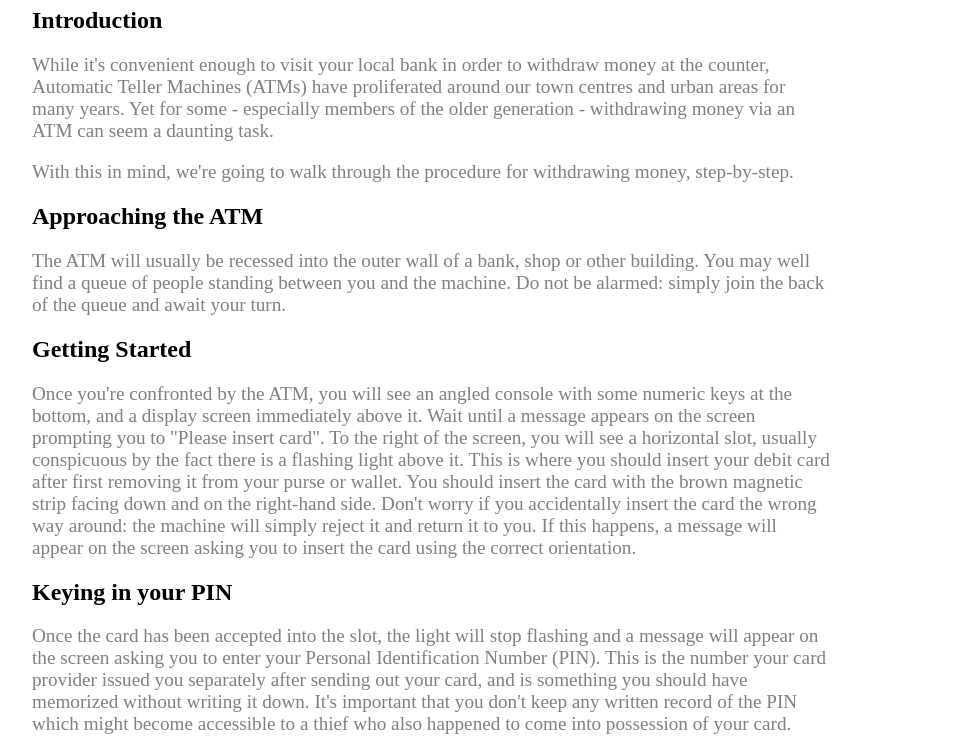
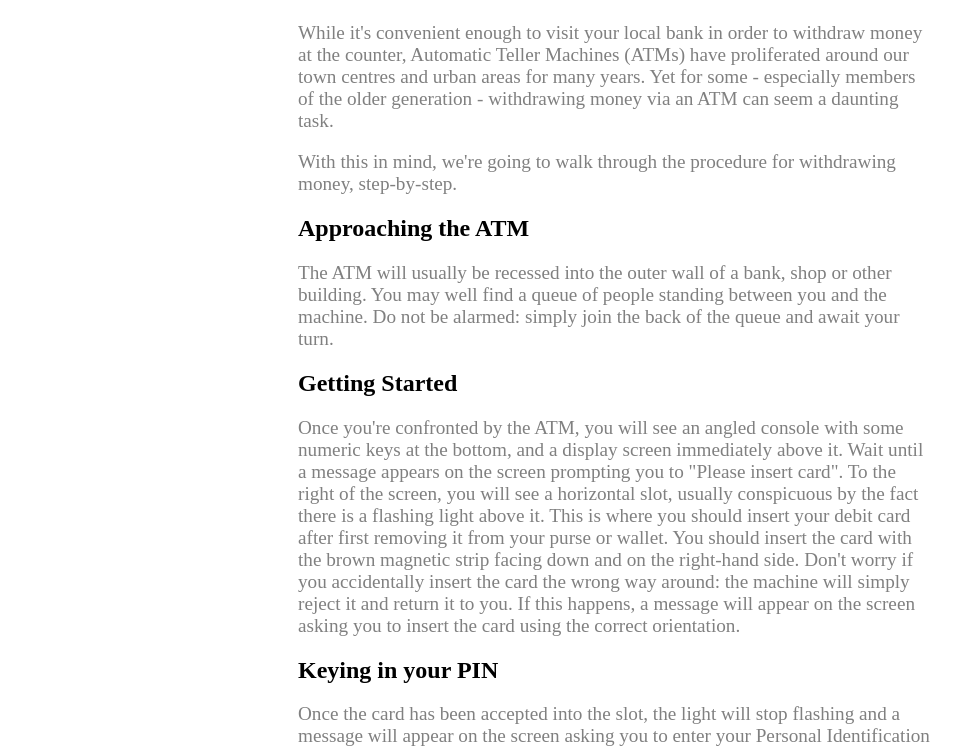
Before and after one commit to flashjazzcat/redhat, a plain HTML site: page index.html in a window 1280 px wide. Shown: the part 160-909 px from the top of the page, without its empty margins (26-980 px from the left). Drawn offline with Linux system fonts and the light colour scheme.

Commit message:
Update index.html

```diff
--- a/index.html
+++ b/index.html
@@ -5,11 +5,10 @@
   <style>
 
 .container {
-    width: 800px;
-    border: 25px;
-    padding: 25px;
-    margin: 25px;
-    align: center;
+    margin: auto;
+    width: 50%;
+    border: 3px;
+    padding: 10px;
 }
 
 p {
```
